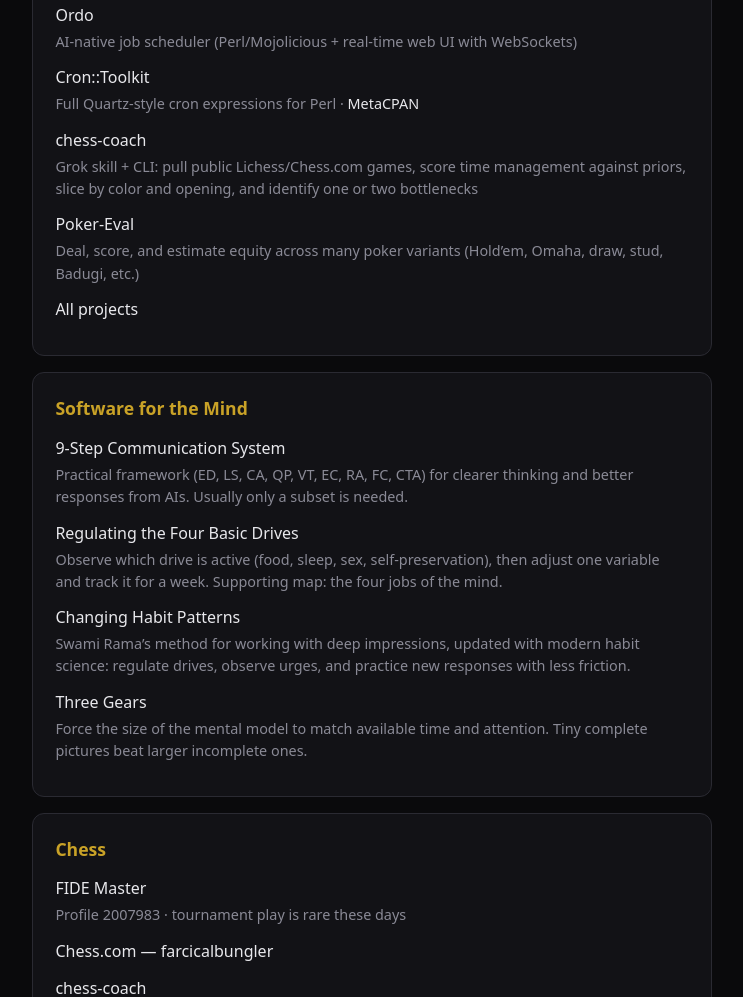
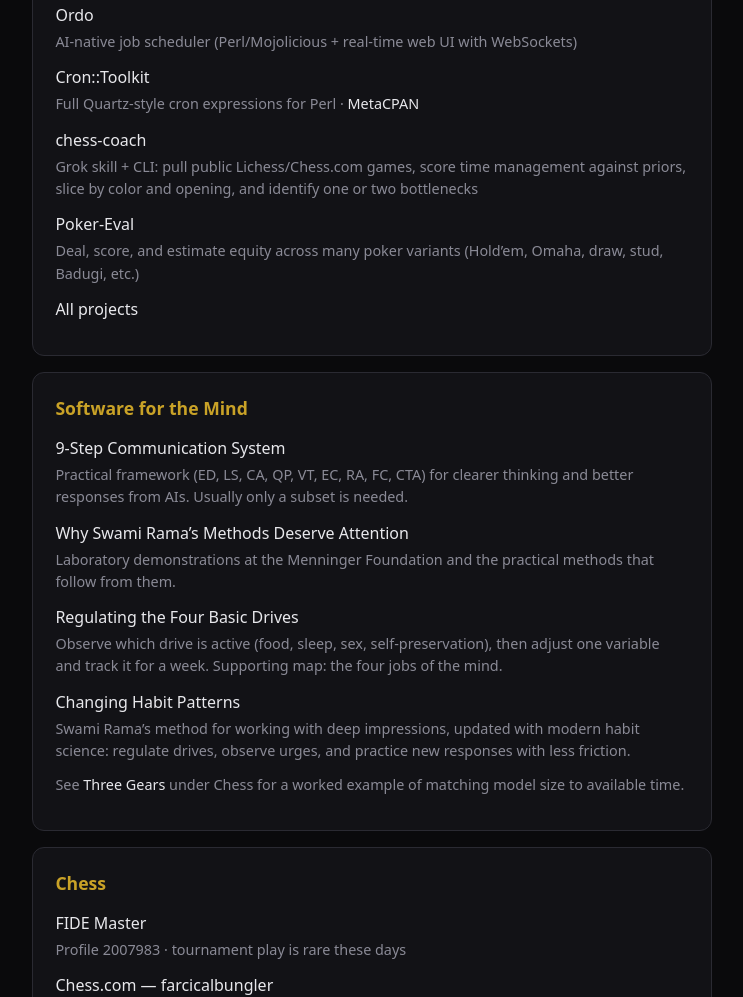
Before and after one commit to nathanielgraham/software-for-the-mind, a plain HTML site: page index.html in a window 1280 px wide. Shown: the part 288-1285 px from the top of the page, without its empty margins (268-1011 px from the left). Drawn offline with Linux system fonts and the light colour scheme.

Commit message:
Add Rama intro note; move Three Gears primary link to Chess

```diff
--- a/index.html
+++ b/index.html
@@ -113,6 +113,10 @@
         <div class="desc">Practical framework (ED, LS, CA, QP, VT, EC, RA, FC, CTA) for clearer thinking and better responses from AIs. Usually only a subset is needed.</div>
       </li>
       <li>
+        <a href="rama-intro.md">Why Swami Rama’s Methods Deserve Attention</a>
+        <div class="desc">Laboratory demonstrations at the Menninger Foundation and the practical methods that follow from them.</div>
+      </li>
+      <li>
         <a href="regulation.md">Regulating the Four Basic Drives</a>
         <div class="desc">Observe which drive is active (food, sleep, sex, self-preservation), then adjust one variable and track it for a week. Supporting map: the four jobs of the mind.</div>
       </li>
@@ -121,8 +125,7 @@
         <div class="desc">Swami Rama’s method for working with deep impressions, updated with modern habit science: regulate drives, observe urges, and practice new responses with less friction.</div>
       </li>
       <li>
-        <a href="three-gears.md">Three Gears</a>
-        <div class="desc">Force the size of the mental model to match available time and attention. Tiny complete pictures beat larger incomplete ones.</div>
+        <div class="desc">See <a href="three-gears.md">Three Gears</a> under Chess for a worked example of matching model size to available time.</div>
       </li>
     </ul>
   </section>
```
Also changed, not shown: 1 other file.
